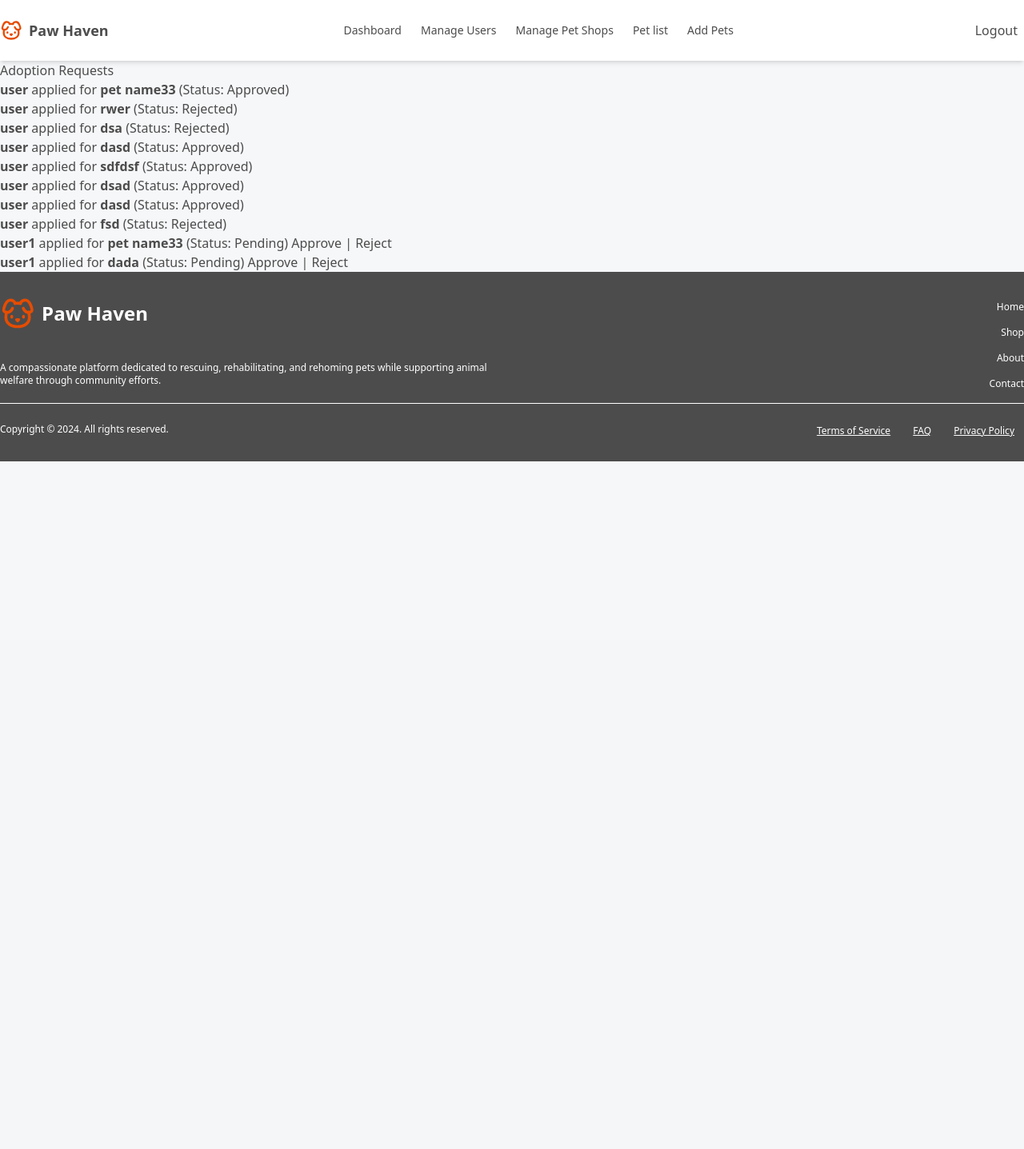
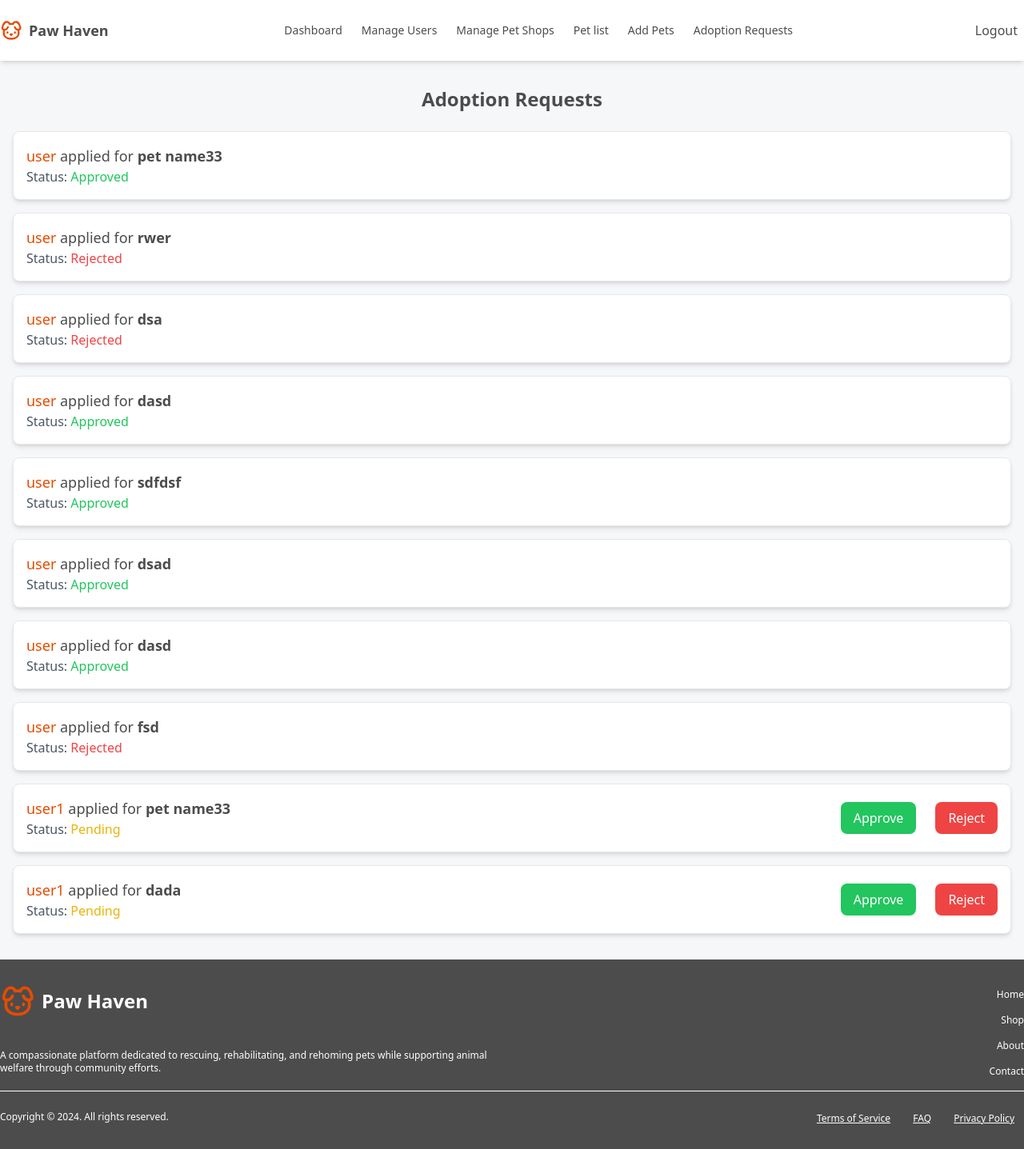
Before and after one commit to srishticampus/Animal_Welfare_Platform_Python, a Django app: page /admin-panel/admin/adoption-requests/ in a window 1280 px wide. Shown: the whole page at 80% size. Before the commit the page ends 577 px from the top, so only its background shows below. Run offline with Django 5.2, Linux system fonts and the light colour scheme; a user stored in the database is signed in; data comes from the database, SQL or seed files in the repository; both versions use the stored data as it was after the commit; style sheets or scripts are compiled from the project's sources; some libraries are stand-ins or nearby versions.

Commit message:
bug fixing

```diff
--- a/admin_panel/templates/admin_panel/admin_adoption_requests.html
+++ b/admin_panel/templates/admin_panel/admin_adoption_requests.html
@@ -2,18 +2,40 @@
 {% load static %}
 {% block content %}
 
-<h2>Adoption Requests</h2>
-<ul>
+<main class="container mx-auto px-4 py-8">
+    <h2 class="text-2xl font-semibold text-center mb-6">Adoption Requests</h2>
+
+    {% if requests %}
+        <ul class="space-y-4">
             {% for request in requests %}
-        <li>
-            <strong>{{ request.user.username }}</strong> applied for <strong>{{ request.pet.name }}</strong>
-            (Status: {{ request.status }})
+                <li class="bg-white shadow-md rounded-lg p-4 flex flex-col md:flex-row items-center justify-between border">
+                    <div>
+                        <p class="text-lg font-medium">
+                            <span class="text-[#e54c00]">{{ request.user.username }}</span>
+                            applied for
+                            <span class="font-semibold">{{ request.pet.name }}</span>
+                        </p>
+                        <p class="text-gray-600">Status:
+                            <span class="font-medium {% if request.status == 'Pending' %}text-yellow-500{% elif request.status == 'Approved' %}text-green-500{% else %}text-red-500{% endif %}">
+                                {{ request.status }}
+                            </span>
+                        </p>
+                    </div>
+
                     {% if request.status == "Pending" %}
-                <a href="{% url 'approve_adoption' request.id %}">Approve</a> |
-                <a href="{% url 'reject_adoption' request.id %}">Reject</a>
+                        <div class="flex space-x-3 mt-3 md:mt-0">
+                            <a href="{% url 'approve_adoption' request.id %}"
+                               class="bg-green-500 hover:bg-green-600 text-white px-4 py-2 rounded-lg transition">Approve</a>
+                            <a href="{% url 'reject_adoption' request.id %}"
+                               class="bg-red-500 hover:bg-red-600 text-white px-4 py-2 rounded-lg transition">Reject</a>
+                        </div>
                     {% endif %}
                 </li>
             {% endfor %}
         </ul>
+    {% else %}
+        <p class="text-center text-gray-600">No adoption requests available.</p>
+    {% endif %}
+</main>
 
 {% endblock %}
--- a/templates/base.html
+++ b/templates/base.html
@@ -41,6 +41,8 @@
         <a href="{% url 'manage_petshops' %}" class="hover:text-[#e54c00] transition">Manage Pet Shops</a>
         <a href="{% url 'admin_pet_list' %}" class="hover:text-[#e54c00] transition">Pet list</a>
         <a href="{% url 'admin_add_pet' %}" class="hover:text-[#e54c00] transition">Add Pets</a>
+        <a href="{% url 'admin_adoption_requests' %}" class="hover:text-[#e54c00] transition">Adoption Requests</a>
+
       </ul>
       {% elif user.volunteer %}
       <a href="{% url 'rescue_list' %}">Rescue List</a>
--- a/users/templates/users/login.html
+++ b/users/templates/users/login.html
@@ -20,7 +20,7 @@
             <label for="password" class="flex flex-col">
                 <span>Password</span>
                 <input type="password" name="password" id="password" class="border border-[#ccc] rounded-md p-2 mt-1" />
-                <a href="/forgot-password" class="text-xs mt-2 ms-auto ">Forgot password?</a>
+                <a href="{% url 'forgot-password' %}" class="text-xs mt-2 ms-auto ">Forgot password?</a>
             </label>
 
             <button type="submit"
--- a/users/templates/users/pet-shop.html
+++ b/users/templates/users/pet-shop.html
@@ -30,7 +30,7 @@
           </div>
           <div class="content p-4">
             <div class="flex justify-between items-center">
-              <h3 class="text-base">{{ product.product_name }}</h3>
+              <h3 class="text-base font-medium">{{ product.product_name }}</h3>
               <p class="text-xl">₹{{ product.product_price }}</p>
             </div>
             <p class="text-xs font-medium text-[#7f7f7f] py-1">
--- a/users/urls.py
+++ b/users/urls.py
@@ -1,10 +1,11 @@
 from django.urls import path
-from .views import register, login_view, logout_view, home, pet_shop, product_detail, cart_page, add_to_cart, remove_from_cart, checkout,order_success,pet_adoption_list,pet_adoption_detail,adoption_form,create_rescue_request
+from .views import register, login_view, logout_view, home, pet_shop, product_detail, cart_page, add_to_cart, remove_from_cart, checkout,order_success,pet_adoption_list,pet_adoption_detail,adoption_form,create_rescue_request,forgot_password
 
 urlpatterns = [
     path('register/', register, name='register'),
     path('login/', login_view, name='login'),
     path('logout/', logout_view, name='logout'),
+    path('forgot-password/', forgot_password, name='forgot-password'),
     path('', home, name='home'),
     path('petshop/', pet_shop, name='petshop'),
     path('product/<int:product_id>/', product_detail, name='product_detail'),
@@ -21,5 +22,4 @@ urlpatterns = [
 
 
 
-
 ]
--- a/users/views.py
+++ b/users/views.py
@@ -97,6 +97,8 @@ def login_view(request):
 
     return render(request, 'users/login.html')
 
+def forgot_password(request):
+    return render(request, 'users/forgot-password.html')
 
 def logout_view(request):
     logout(request)
@@ -313,7 +315,7 @@ def adoption_form(request, pet_id):
             experience=experience,
             reason=reason
         )
-
+        messages.success(request, 'Form Submitted Successfully!')
         return redirect('pet_adoption_list')
 
     return render(request, 'users/adoption_form.html', {'pet': pet})
```
Also changed, not shown: users/templates/users/adoption_form.html (+11 -11 lines), users/templates/users/forgot-password.html (added, +24 -0 lines), db.sqlite3, media/product_images/IMG1x-40_2.png (added), media/product_images/IMG1x-41_1.png (added), media/product_images/IMG1x-43_1.png (added), media/product_images/IMG1x-44_1.png (added), media/product_images/IMG1x-44_1_romTM3X.png (added). Lines whose indentation alone changed are shown as unchanged.
